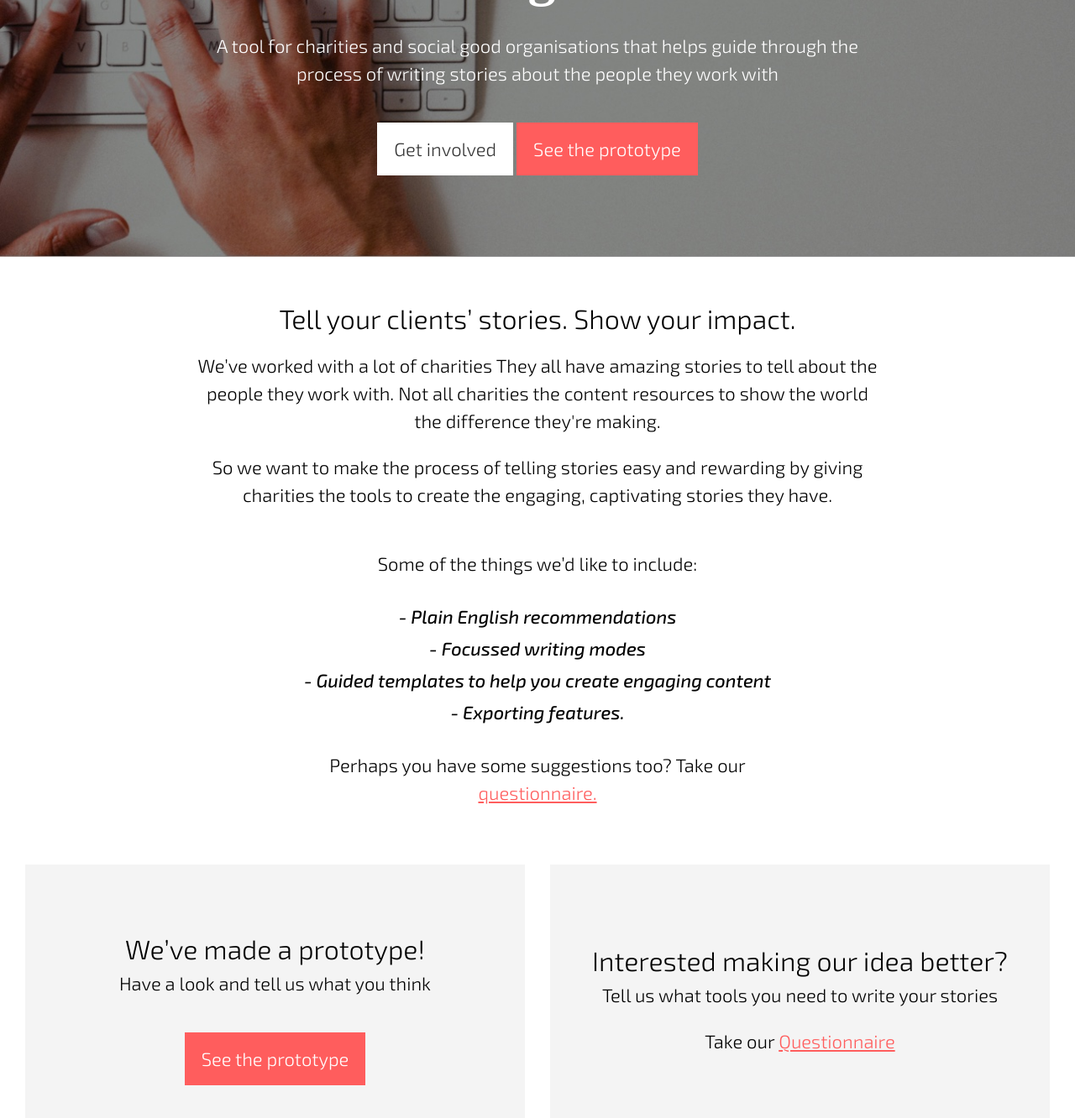
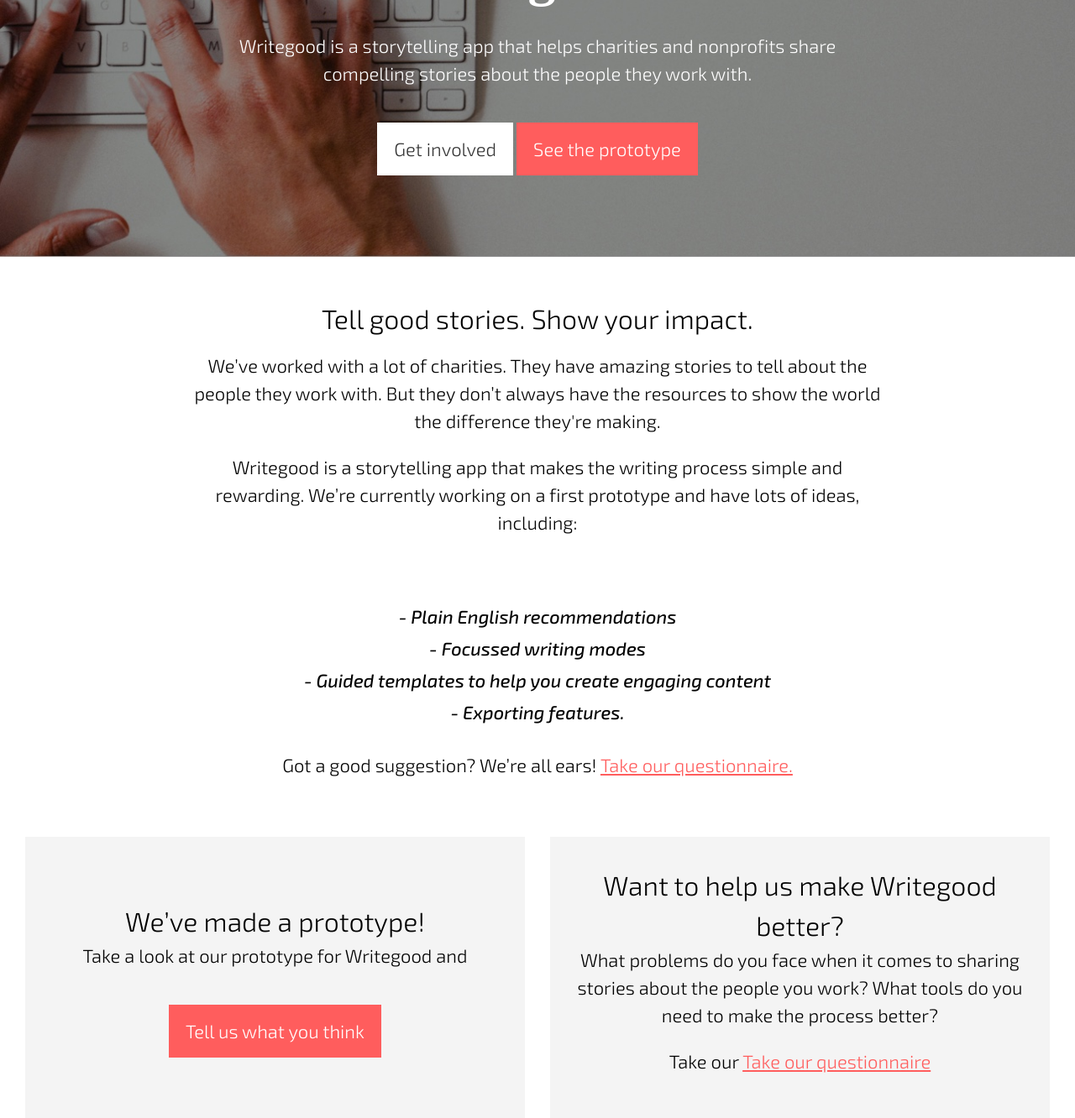
Before and after one commit to Yoomee/team-storytelling, a Jekyll site: the page built from index.html, in a window 1280 px wide and 1400 px high, scrolled down 212 px. Shown: the top 1332 px of the window at 84% size. Built offline with Jekyll 4.4.1, drawn with Linux system fonts in a browser that asks for light colours.

Commit message:
Copy changes

```diff
--- a/_includes/header-inner.html
+++ b/_includes/header-inner.html
@@ -4,8 +4,7 @@
 			<div class="site-logo">
 			<img src="{{ site.baseurl }}/images/writegood-logo__dark.svg" alt="Writegood logo">
 			</div>
-			<p class="header__description">A tool for charities and social good organisations
-			that helps guide you through the process of writing stories about the people you work with</p>
+			<p class="header__description">Writegood is a storytelling app that helps charities and nonprofits share compelling stories about the people they work with.</p>
 		</div>
 	</div>
 </header>
--- a/_includes/header.html
+++ b/_includes/header.html
@@ -4,8 +4,7 @@
 			<div class="site-logo">
 			<img src="{{ site.baseurl }}/images/writegood-logo.svg" alt="Writegood logo">
 			</div>
-			<p class="header__description">A tool for charities and social good organisations
-			that helps guide through the process of writing stories about the people they work with</p>
+			<p class="header__description">Writegood is a storytelling app that helps charities and nonprofits share compelling stories about the people they work with.</p>
 			<a href="https://docs.google.com/a/yoomee.com/forms/d/1W5qTqrSWNemVmmeJ58Cg0vC0DtvYwrd5V0R4jBUeuyY/edit?usp=sharing_eid&ts=5732ff6" class="button --white">Get involved</a>
 			<a href="{{ site.baseurl }}/prototype" class="button --red">See the prototype</a>
 		</div>
--- a/index.html
+++ b/index.html
@@ -6,13 +6,12 @@
   <div class="row">
     <div class="col-sm-8 col-sm-offset-2">
       <h2 class="section__title">
-        Tell your clients’ stories. Show your impact.
+        Tell good stories. Show your impact.
       </h2>
       <p>
-        We’ve worked with a lot of charities They all have amazing stories to tell about the people they work with.
-        Not all charities the content resources to show the world the difference they're making.
+        We’ve worked with a lot of charities. They have amazing stories to tell about the people they work with. But they don’t always have the resources to show the world the difference they're making.
       <p>
-        So we want to make the process of telling stories easy and rewarding by giving charities the tools to create the engaging, captivating stories they have.
+        Writegood is a storytelling app that makes the writing process simple and rewarding. We’re currently working on a first prototype and have lots of ideas, including:
       </p>
     </div>
   </div>
@@ -20,14 +19,13 @@
 <div class="section-content --center">
   <div class="row">
     <div class="col-sm-6 col-sm-offset-3">
-      <p>Some of the things we’d like to include:</p>
       <ul>
         <li>- Plain English recommendations</li>
         <li>- Focussed writing modes</li>
         <li>- Guided templates to help you create engaging content</li>
         <li>- Exporting features.</li>
       </ul>
-      <p>Perhaps you have some suggestions too? Take our <a href="https://docs.google.com/a/yoomee.com/forms/d/1W5qTqrSWNemVmmeJ58Cg0vC0DtvYwrd5V0R4jBUeuyY/edit?usp=sharing_eid&ts=5732ff66">questionnaire.</a></p>
+      <p>Got a good suggestion? We’re all ears! <a href="https://docs.google.com/a/yoomee.com/forms/d/1W5qTqrSWNemVmmeJ58Cg0vC0DtvYwrd5V0R4jBUeuyY/edit?usp=sharing_eid&ts=5732ff66">Take our questionnaire.</a></p>
     </div>
   </div>
 </div>
@@ -50,15 +48,15 @@
   <div class="cta-item">
     <div class="row">
       <h3>We’ve made a prototype!</h3>
-      <p>Have a look and tell us what you think</p>
-      <a class="button --red" href="https://docs.google.com/a/yoomee.com/forms/d/1W5qTqrSWNemVmmeJ58Cg0vC0DtvYwrd5V0R4jBUeuyY/edit?usp=sharing_eid&ts=5732ff66">See the prototype</a>
+      <p>Take a look at our prototype for Writegood and</p>
+      <a class="button --red" href="https://docs.google.com/a/yoomee.com/forms/d/1W5qTqrSWNemVmmeJ58Cg0vC0DtvYwrd5V0R4jBUeuyY/edit?usp=sharing_eid&ts=5732ff66">Tell us what you think</a>
     </div>
   </div>
   <div class="cta-item">
     <div class="row">
-      <h3>Interested making our idea better?</h3>
-      <p>Tell us what tools you need to write your stories</p>
-      <p>Take our <a href="https://docs.google.com/a/yoomee.com/forms/d/1W5qTqrSWNemVmmeJ58Cg0vC0DtvYwrd5V0R4jBUeuyY/edit?usp=sharing_eid&ts=5732ff66">Questionnaire</a></p>
+      <h3>Want to help us make Writegood better?</h3>
+      <p>What problems do you face when it comes to sharing stories about the people you work? What tools do you need to make the process better?</p>
+      <p>Take our <a href="https://docs.google.com/a/yoomee.com/forms/d/1W5qTqrSWNemVmmeJ58Cg0vC0DtvYwrd5V0R4jBUeuyY/edit?usp=sharing_eid&ts=5732ff66">Take our questionnaire</a></p>
     </div>
   </div>
 </div>
```
Also changed, not shown: 5 other files.
